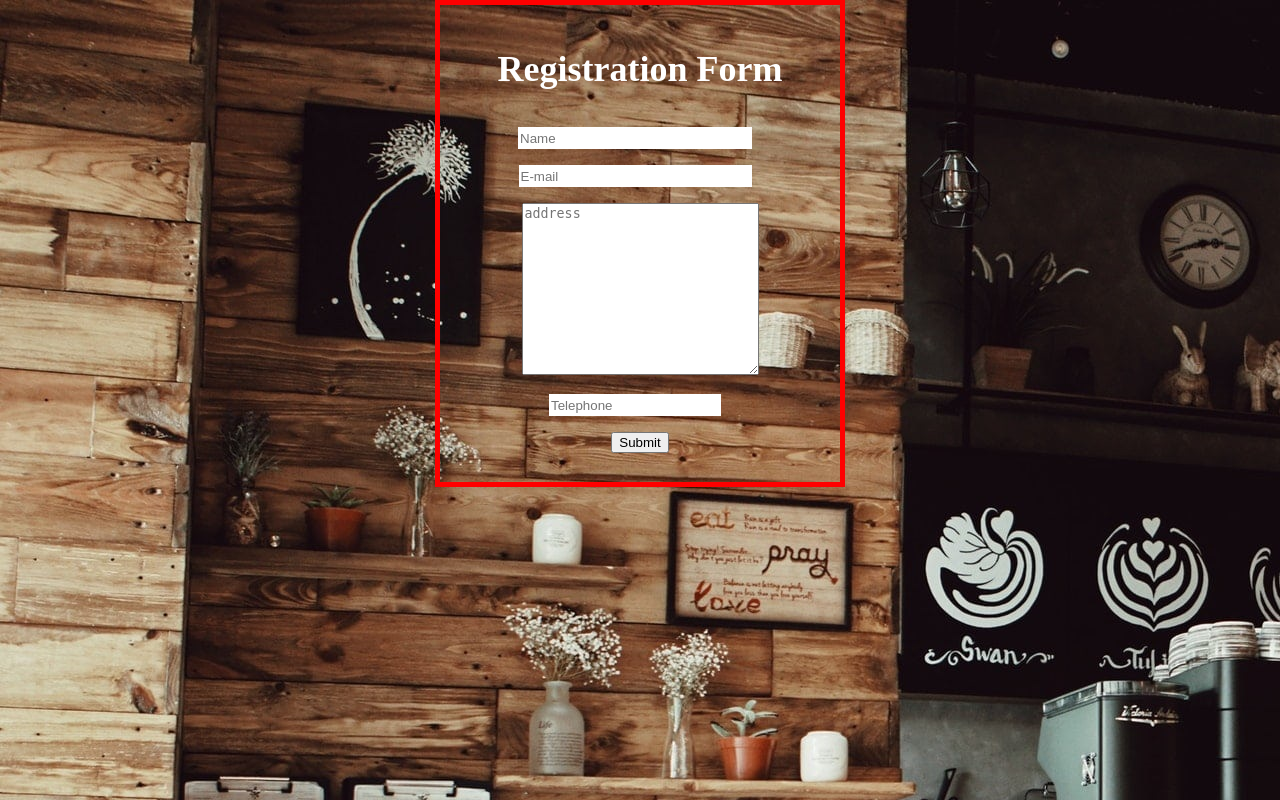
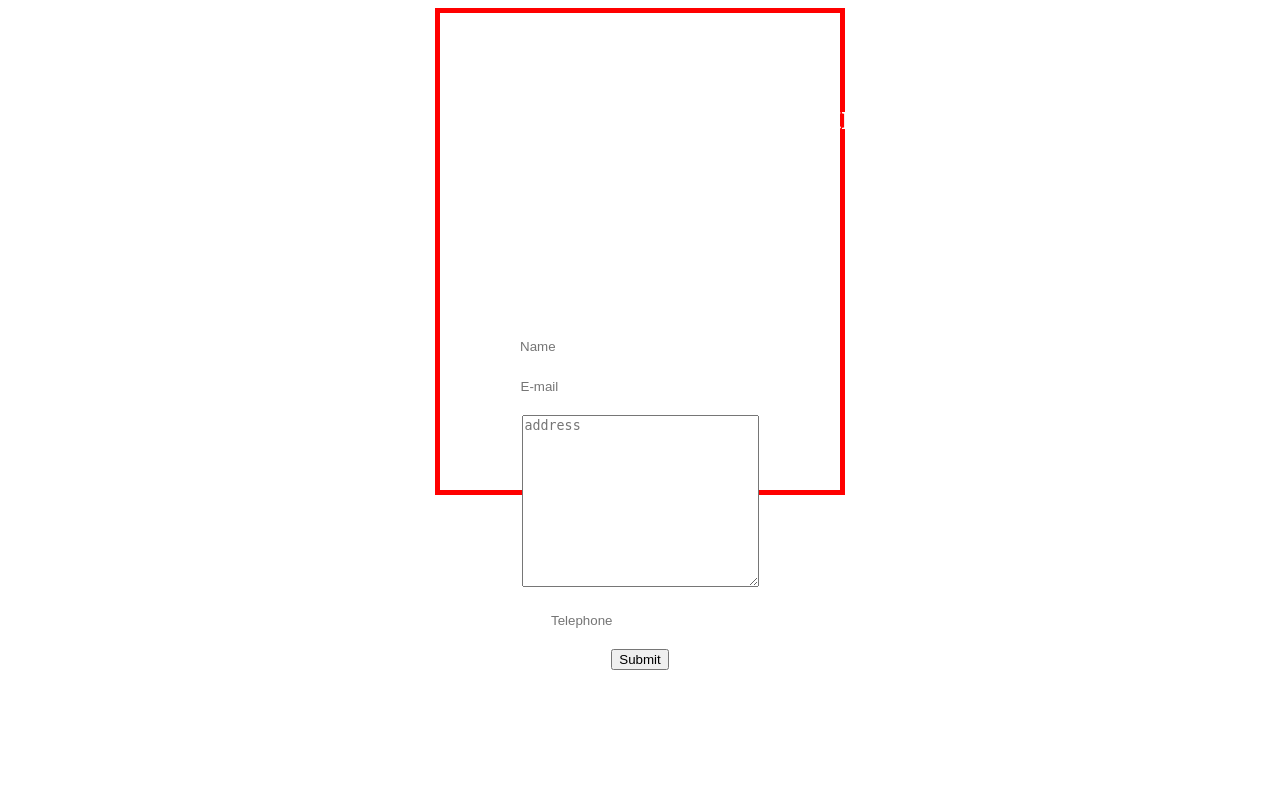
Before and after one commit to tksoft-studio/Camellia-Espresso-WEB-Project-, a PHP site: page /php/index.php in a window 1280 px wide. Run offline with PHP 8.4, Linux system fonts and the light colour scheme.

Commit message:
Add files via upload

```diff
--- a/camellia espresso/css/amandi.css
+++ b/camellia espresso/css/amandi.css
@@ -10,7 +10,7 @@
 	box-shadow: 0 4px 8px 0 rgba(0,0,0,6);
 	transition: 0.4s;
 	width: 300px;
-	background: #fff;
+	background: rgb(119, 65, 65);
 	text-align: center;
 	font-size: 16px;
 	font-family: sans-serif;
--- a/camellia espresso/css/php.css
+++ b/camellia espresso/css/php.css
@@ -1,106 +1,8 @@
-html, body, div, span, object, iframe,
-h1, h2, h3, h4, h5, h6, p, blockquote, pre,
-abbr, address, cite, code,
-del, dfn, em, img, ins, kbd, q, samp,
-small, strong, sub, sup, var,
-b, i,
-dl, dt, dd, ol, ul, li,
-fieldset, form, label, legend,
-table, caption, tbody, tfoot, thead, tr, th, td,
-article, aside, canvas, details, figcaption, figure,
-footer, header, hgroup, menu, nav, section, summary,
-time, mark, audio, video {
-    margin:0;
-    padding:0;
-    border:0;
-    outline:0;
-    font-size:100%;
-    vertical-align:baseline;
-    background:transparent;
-}
-
-body {
-    line-height:1;
-}
-
-article,aside,details,figcaption,figure,
-footer,header,hgroup,menu,nav,section {
-    display:block;
-}
-
-nav ul {
-    list-style:none;
-}
-
-blockquote, q {
-    quotes:none;
-}
-
-blockquote:before, blockquote:after,
-q:before, q:after {
-    content:'';
-    content:none;
-}
-
-a {
-    margin:0;
-    padding:0;
-    font-size:100%;
-    vertical-align:baseline;
-    background:transparent;
-}
-
-/* change colours to suit your needs */
-ins {
-    background-color:#ff9;
-    color:#000;
-    text-decoration:none;
-}
-
-/* change colours to suit your needs */
-mark {
-    background-color:#ff9;
-    color:#000;
-    font-style:italic;
-    font-weight:bold;
-}
-
-del {
-    text-decoration: line-through;
-}
-
-abbr[title], dfn[title] {
-    border-bottom:1px dotted;
-    cursor:help;
-}
-
-table {
-    border-collapse:collapse;
-    border-spacing:0;
-}
-
-/* change border colour to suit your needs */
-hr {
-    display:block;
-    height:1px;
-    border:0;
-    border-top:1px solid #cccccc;
-    margin:1em 0;
-    padding:0;
-}
-
-input, select {
-    vertical-align:middle;
-}
-/*Coding starts here*/
-
 .mw{
     margin: 0 auto;
     width: 1000px;
 }
-body{
-    background-image: url("../img/bg2.jpeg");
-}
+
 .reg{
     width: 400px;
     margin: 0 auto;
@@ -124,3 +26,102 @@ body{
 .my{
     padding-top: 40px;
 }
+
+.sign{
+    display: inline-block;
+  border-radius: 4px;
+  background-color: #49f41e;
+  border: none;
+  color: #FFFFFF;
+  text-align: center;
+  font-size: 28px;
+  padding: 20px;
+  width: 200px;
+  transition: all 0.5s;
+  cursor: pointer;
+  margin: 5px;
+}
+
+.sign span {
+    cursor: pointer;
+    display: inline-block;
+    position: relative;
+    transition: 0.5s;
+  }
+
+  .sign span:after {
+    content: '\00bb';
+    position: absolute;
+    opacity: 0;
+    top: 0;
+    right: -20px;
+    transition: 0.5s;
+  }
+
+  .sign:hover span {
+    padding-right: 25px;
+  }
+
+  .sign:hover span:after {
+    opacity: 1;
+    right: 0;
+  }
+
+  .sign2{
+    display: inline-block;
+  border-radius: 4px;
+  background-color: #1e69f4;
+  border: none;
+  color: #FFFFFF;
+  text-align: center;
+  font-size: 28px;
+  padding: 20px;
+  width: 200px;
+  transition: all 0.5s;
+  cursor: pointer;
+  margin: 5px;
+}
+
+.sign2 span {
+    cursor: pointer;
+    display: inline-block;
+    position: relative;
+    transition: 0.5s;
+  }
+
+  .sign2 span:after {
+    content: '\00bb';
+    position: absolute;
+    opacity: 0;
+    top: 0;
+    right: -20px;
+    transition: 0.5s;
+  }
+
+  .sign2:hover span {
+    padding-right: 25px;
+  }
+
+  .sign2:hover span:after {
+    opacity: 1;
+    right: 0;
+  }
+
+  h1{
+    font-size: 36pt; color: blueviolet;
+    text-align: center;
+    margin-bottom: 100px;
+    margin-top: 20px;
+    border-top-style: solid;
+    border-top-width: 5px;
+    border-bottom-width: 5px;
+    border-bottom-style: solid;
+    border-left-width: 5px;
+    border-left-style: solid;
+    border-right-width: 5px;
+    border-right-style: solid;
+    margin-left: 300px;
+    margin-right: 300px;
+    padding-bottom: 10px;
+    padding-top: 10px;
+  }
```
Also changed, not shown: camellia espresso/css/main.css (+0 -11 lines).
